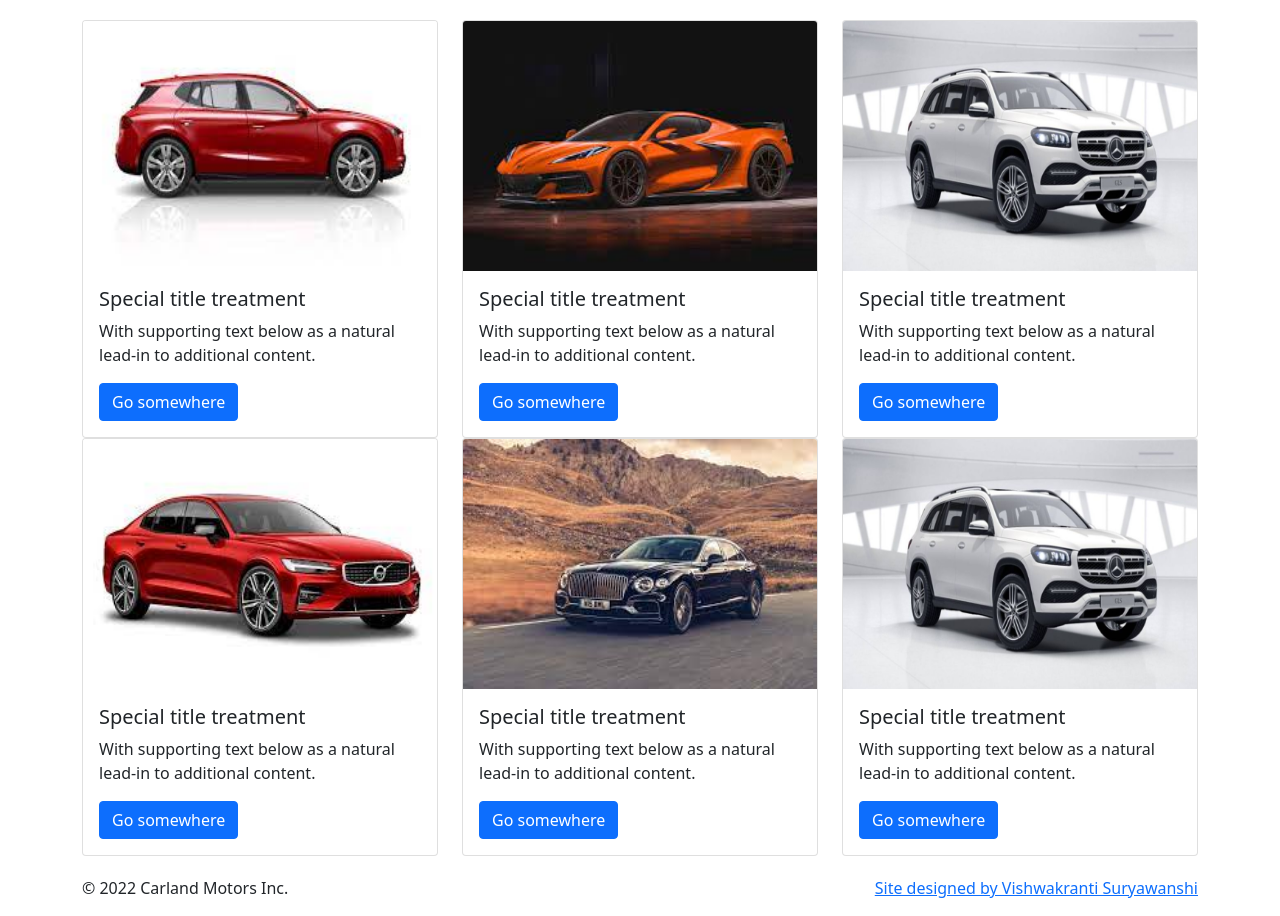
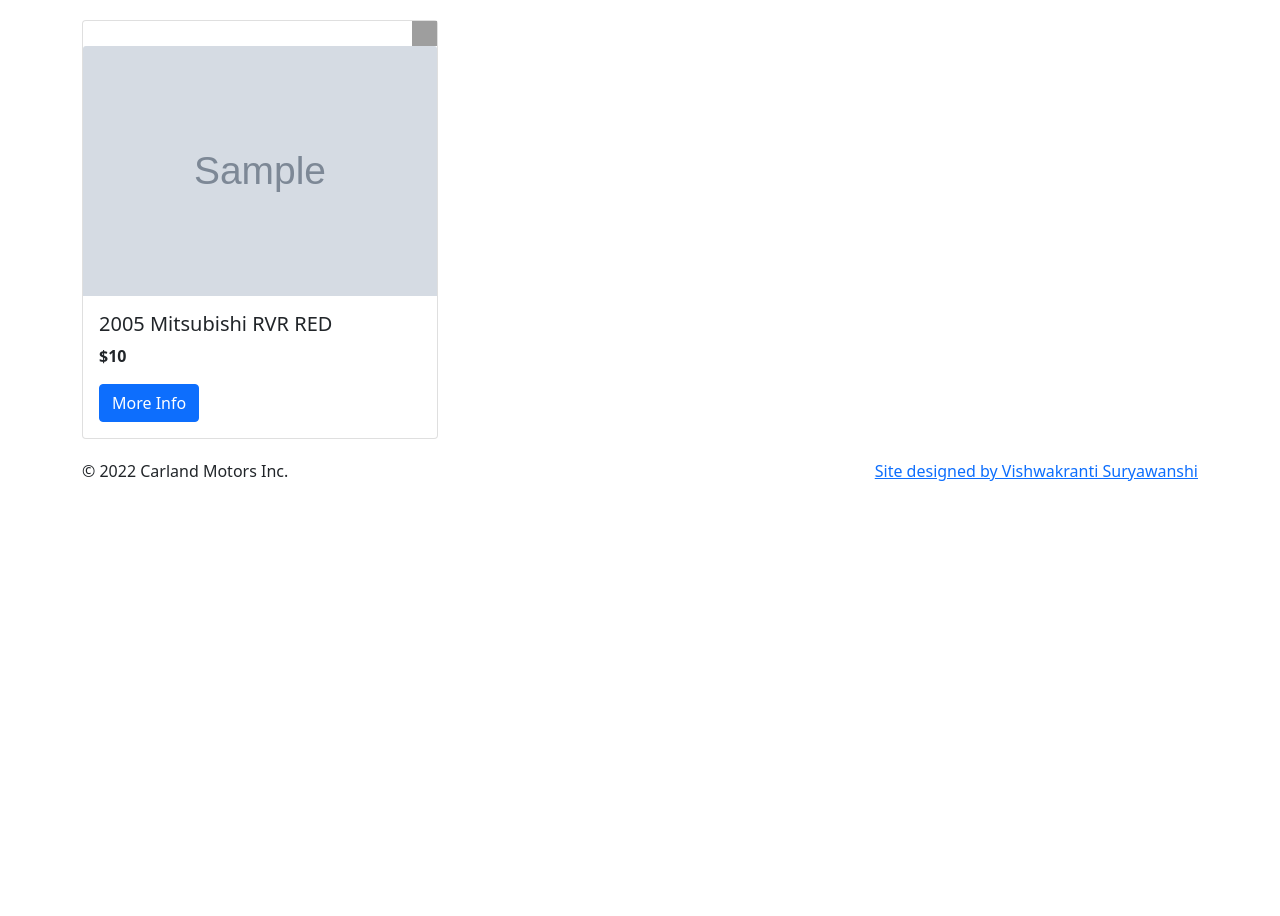
Before and after one commit to vishwakranti/CarlandMotors, a PHP site: page / in a window 1280 px wide. Shown: the part 146-1062 px from the top of the page. After the commit the page ends 627 px from the top, so only its background shows below. Run offline with PHP 8.4, Linux system fonts and the light colour scheme; data comes from the database, SQL or seed files in the repository; tables that the repository leaves empty or names only in its code hold one stand-in row (values such as "Sample post"); grey boxes marked "Sample" are stand-in pictures; grey boxes are pictures that could not be loaded.

Commit message:
get cars from database
added logic to get cars from the database

```diff
--- a/index.php
+++ b/index.php
@@ -1,3 +1,25 @@
+<?php
+
+//load database connections
+require_once "config.php";
+$cars ="";
+
+if($_SERVER["REQUEST_METHOD"] == "GET")
+{
+
+	//prepare sql statement
+	$sql = "SELECT car.price,car.year, car.manufacturer, car.model, car.colour, car_images.file_name FROM `car_images` inner join car on car.car_id = car_images.car_id";
+	$stmt = $mysqli->prepare($sql);
+
+	if($stmt->execute())
+	{
+		// store result
+        $cars = $stmt->get_result();
+	}
+
+}
+
+?>
 <!doctype html>
 
 <html lang="en">
@@ -13,11 +35,27 @@
 	 crossorigin="anonymous">
 	<link rel="icon" href="favicon.ico">
 	<meta name="theme-color" content="#7952b3">
+
 	<style>
 		@media (min-width: 768px) {
 			.mt-0 {
 				margin-top: 20px !important;
 			}
+		}
+
+		.wishListDiv span {
+			display: none;
+			position: absolute;
+			bottom: 0;
+			left: 0;
+			right: 0;
+		}
+
+		.wishListDiv:hover span {
+			display: block;
+			position: relative;
+			right: 5px;
+			font-size: 12px;
 		}
 	</style>
 </head>
@@ -30,70 +68,59 @@
 	</header>
 	<main>
 		<div class="container mt-0">
-			<div class="row">
-				<div class="col-sm-4">
-					<div class="card">
-						<img src="./images/stock_car1.jpg" class="card-img-top" alt="..." width="125" height="250">
-						<div class="card-body">
-							<h5 class="card-title">Special title treatment</h5>
-							<p class="card-text">With supporting text below as a natural lead-in to additional content.</p>
-							<a href="#" class="btn btn-primary">Go somewhere</a>
-						</div>
-					</div>
-				</div>
-				<div class="col-sm-4">
-					<div class="card">
-						<img src="./images/stock_car2.jpg" class="card-img-top" alt="..." width="125" height="250">
-						<div class="card-body">
-							<h5 class="card-title">Special title treatment</h5>
-							<p class="card-text">With supporting text below as a natural lead-in to additional content.</p>
-							<a href="#" class="btn btn-primary">Go somewhere</a>
-						</div>
-					</div>
-				</div>
-				<div class="col-sm-4">
-					<div class="card">
-						<img src="./images/stock_car3.jpg" class="card-img-top" alt="..." width="125" height="250">
-						<div class="card-body">
-							<h5 class="card-title">Special title treatment</h5>
-							<p class="card-text">With supporting text below as a natural lead-in to additional content.</p>
-							<a href="#" class="btn btn-primary">Go somewhere</a>
-						</div>
-					</div>
-				</div>
-			</div>
-			<div class="row">
-				<div class="col-sm-4">
-					<div class="card">
-						<img src="./images/stock_car4.jpg" class="card-img-top" alt="..." width="125" height="250">
-						<div class="card-body">
-							<h5 class="card-title">Special title treatment</h5>
-							<p class="card-text">With supporting text below as a natural lead-in to additional content.</p>
-							<a href="#" class="btn btn-primary">Go somewhere</a>
-						</div>
-					</div>
-				</div>
-				<div class="col-sm-4">
-					<div class="card">
-						<img src="./images/stock_car5.jpg" class="card-img-top" alt="..." width="125" height="250">
-						<div class="card-body">
-							<h5 class="card-title">Special title treatment</h5>
-							<p class="card-text">With supporting text below as a natural lead-in to additional content.</p>
-							<a href="#" class="btn btn-primary">Go somewhere</a>
-						</div>
-					</div>
-				</div>
-				<div class="col-sm-4">
-					<div class="card">
-						<img src="./images/stock_car3.jpg" class="card-img-top" alt="..." width="125" height="250">
-						<div class="card-body">
-							<h5 class="card-title">Special title treatment</h5>
-							<p class="card-text">With supporting text below as a natural lead-in to additional content.</p>
-							<a href="#" class="btn btn-primary">Go somewhere</a>
-						</div>
-					</div>
-				</div>
-			</div>
+			<?php //php block of code to show the cars in the database
+			if($cars == "")
+			{
+				echo '<div class="row"> No cars found!</div>';
+			}
+
+			else if ($cars->num_rows > 0){
+				//initialize the counter
+				$i=0;
+
+				//iterate through the dataset we got from the database
+				foreach($cars as $car )
+				{
+					//open a row
+					if($i == 0)
+						echo '<div class="row">';
+
+					//add car details
+					echo "<div class=\"col-sm-4\">
+							<div class=\"card\">
+								<div class=\"wishListDiv\">
+									<a href=\"#\" class=\"wishListAnchor\">
+										<img src=\"./images/addedToWishlist.png\" class=\"float-end\" alt=\"add to wishlist\" width=\"25px\" height=\"25px\">
+										<span class=\"float-end\">Add To Wishlist</span>
+									</a>
+								</div>
+					   	 		<img src=\"./images/" . $car['file_name'] . "\" class=\"card-img-top\" alt=\"...\" width=\"125\" height=\"250\">
+					 	 		<div class=\"card-body\">
+						 			<h5 class=\"card-title\">" . $car['year'] . " " . $car['manufacturer'] . " " . $car['model'] . " " .  $car['colour'] . "</h5>
+						 			<p><strong>$" . $car['price'] . "</strong></p>
+						 			<a href=\"#\" class=\"btn btn-primary\">More Info</a>
+								</div>
+							</div>
+						 </div>";
+
+					if($i == 2)
+						echo '</div>';
+
+					//increment the counter
+					$i++;
+
+					//reset the counter
+					if($i > 2)
+						$i=0;
+
+				}
+
+				//close the row if it hasn't been closed
+				if($cars->num_rows % 3 <> 0){
+					echo '</div>';
+				}
+			}
+		 ?>
 		</div>
 		<!-- /.container -->
 		<!-- FOOTER -->
```
